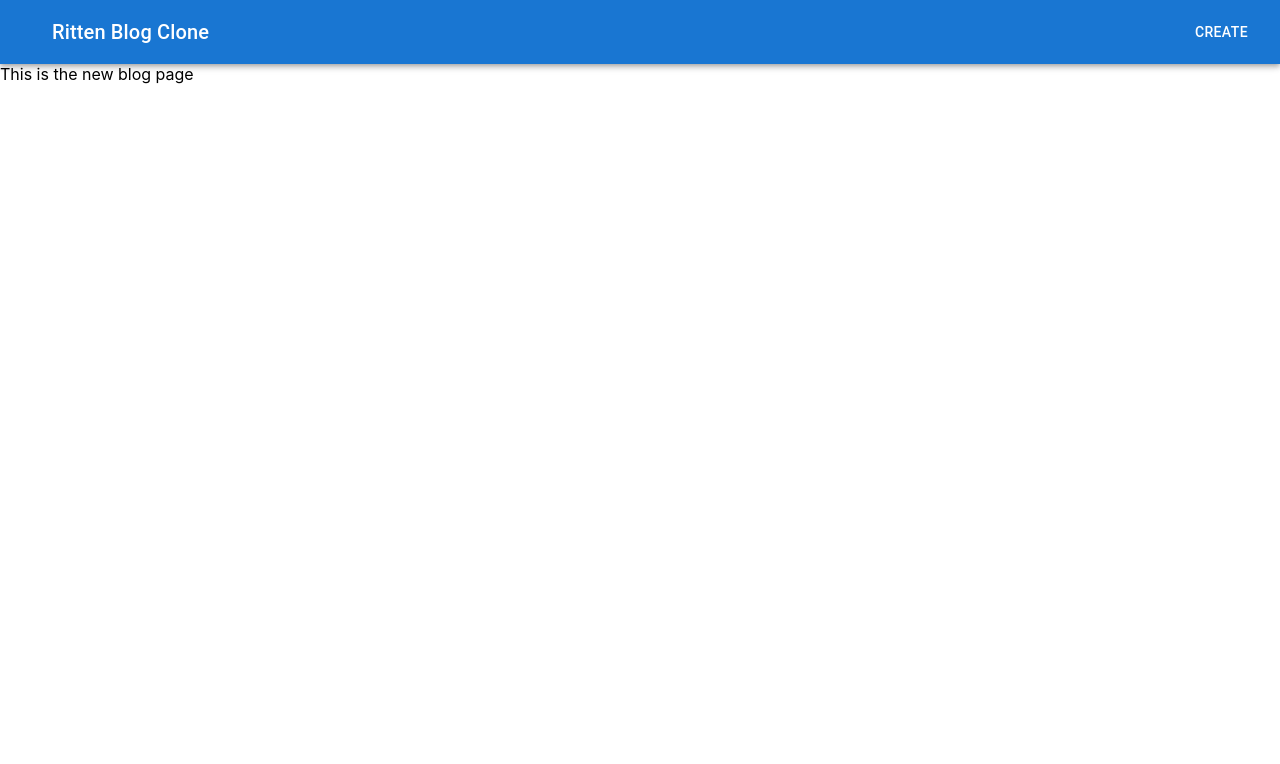
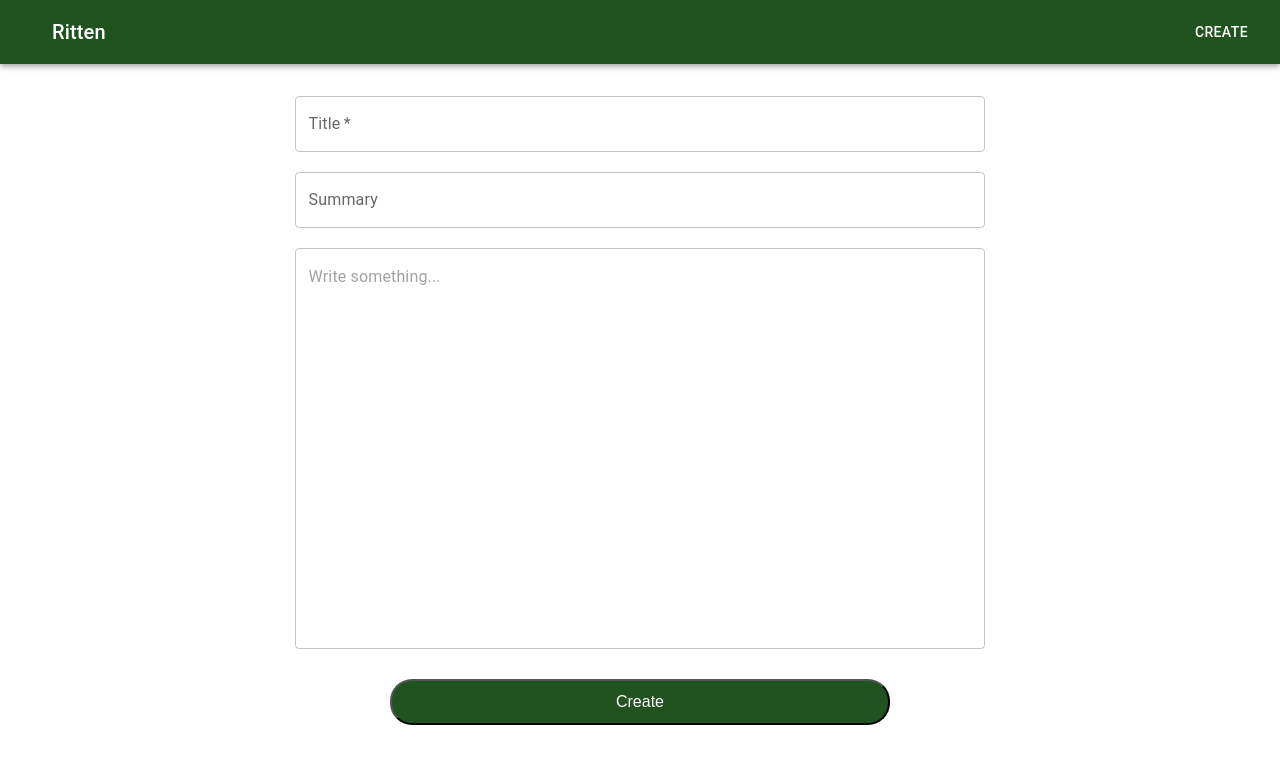
Before and after one commit to khalidtouch/ritten-clone, a React (Create React App) app in the folder ritten-clone/: page /blog in a window 1280 px wide. Shown: the top 764 px of the page. Built offline with nearby package versions, Linux system fonts and the light colour scheme.

Commit message:
added the buttons on the new blog screen

```diff
--- a/ritten-clone/src/App.jsx
+++ b/ritten-clone/src/App.jsx
@@ -1,7 +1,7 @@
 import './App.css';
-import NewBlogPage from './pages/NewBlogPage';
-import HomePage from './pages/HomePage';
-import Header from './components/Header'
+import NewBlogPage from './pages/new/NewBlogPage';
+import HomePage from './pages/home/HomePage';
+import Header from './components/header/Header'
 import React from 'react'
 import {
   BrowserRouter as Router,
--- /dev/null
+++ b/ritten-clone/src/components/header/Header.css
@@ -0,0 +1,4 @@
+
+.header-toolbar {
+    background: rgb(32, 83, 32);
+}
--- a/ritten-clone/src/components/Header.jsx
+++ b/ritten-clone/src/components/header/Header.jsx
@@ -1,11 +1,15 @@
 import React from 'react'
 
+import './Header.css'
 import { Toolbar, AppBar, IconButton, Typography, Button } from '@mui/material'
+import { useNavigate } from 'react-router-dom'
 
 export default function Header() {
+    const navigate = useNavigate()
+
     return (
         <AppBar position='static'>
-            <Toolbar>
+            <Toolbar className='header-toolbar'>
                 <IconButton
                     size='large'
                     edge='start'
@@ -22,10 +26,10 @@ export default function Header() {
                     component="div"
                     sx={{ flexGrow: 1 }}
                 >
-                    Ritten Blog Clone
+                    Ritten
                 </Typography>
 
-                <Button color='inherit'>Create</Button>
+                <Button color='inherit' onClick={() => navigate('blog')}>Create</Button>
 
             </Toolbar>
         </AppBar>
--- a/ritten-clone/src/pages/NewBlogPage.jsx
+++ /dev/null
@@ -1,13 +0,0 @@
-import React, { Component } from 'react'
-
-class NewBlogPage extends Component {
-    render() {
-        return (
-            <div className='new-blog-page'>
-                This is the new blog page
-            </div>
-        )
-    }
-}
-
-export default NewBlogPage;
--- /dev/null
+++ b/ritten-clone/src/pages/new/NewBlogPage.css
@@ -0,0 +1,33 @@
+
+.new-blog-page {
+    display: flex;
+    flex-direction: column;
+    align-items: center;
+    justify-content: top;
+    height: 100vh;
+    margin: 12px;
+}
+
+.text-field-container {
+    margin-top: 20px;
+    width: 55%;
+}
+
+.text-field {
+    width: 100%;
+}
+
+.button-create-blog {
+    width: 500px;
+    padding: 12px;
+    margin: 30px;
+    background: rgb(32, 83, 32);
+    border-radius: 22px;
+    color: white;
+    font-weight: 200;
+}
+
+.button-create-blog {
+    box-shadow: none;
+    font-size: 16px;
+}
--- /dev/null
+++ b/ritten-clone/src/pages/new/NewBlogPage.jsx
@@ -0,0 +1,58 @@
+import { TextField } from '@mui/material';
+import React, { Component } from 'react'
+import './NewBlogPage.css'
+
+class NewBlogPage extends Component {
+    render() {
+        return (
+            <div className='new-blog-page'>
+                <div className='text-field-container'>
+                    <TextField
+                        className='text-field'
+                        variant='outlined'
+                        id='blog-title'
+                        placeholder='Enter title'
+                        label='Title'
+                        required
+                    ></TextField>
+                </div>
+
+                <div className='text-field-container'>
+                    <TextField
+                        className='text-field'
+                        variant='outlined'
+                        id='blog-summary'
+                        placeholder='Enter summary'
+                        label='Summary'
+                        multiline
+                        maxRows={3}
+                    ></TextField>
+                </div>
+
+                <div className='text-field-container'>
+                    <TextField
+                        className='text-field'
+                        variant='outlined'
+                        id='blog-content'
+                        placeholder='Write something...'
+                        multiline
+                        required
+                        rows={16}
+                        maxRows={32}
+                    ></TextField>
+                </div>
+
+                <div className='button-create-blog-container'>
+                    <button className='button-create-blog'
+                        variant='Contained'
+                        size='large'
+                        onClick={() => { }}
+                    >Create</button>
+                </div>
+
+            </div>
+        )
+    }
+}
+
+export default NewBlogPage;
```
Also changed, not shown: ritten-clone/src/form/TextField.jsx (deleted, +0 -20 lines), ritten-clone/src/pages/home/HomePage.css (added), ritten-clone/src/pages/home/HomePage.jsx (renamed from ritten-clone/src/pages/HomePage.jsx).
